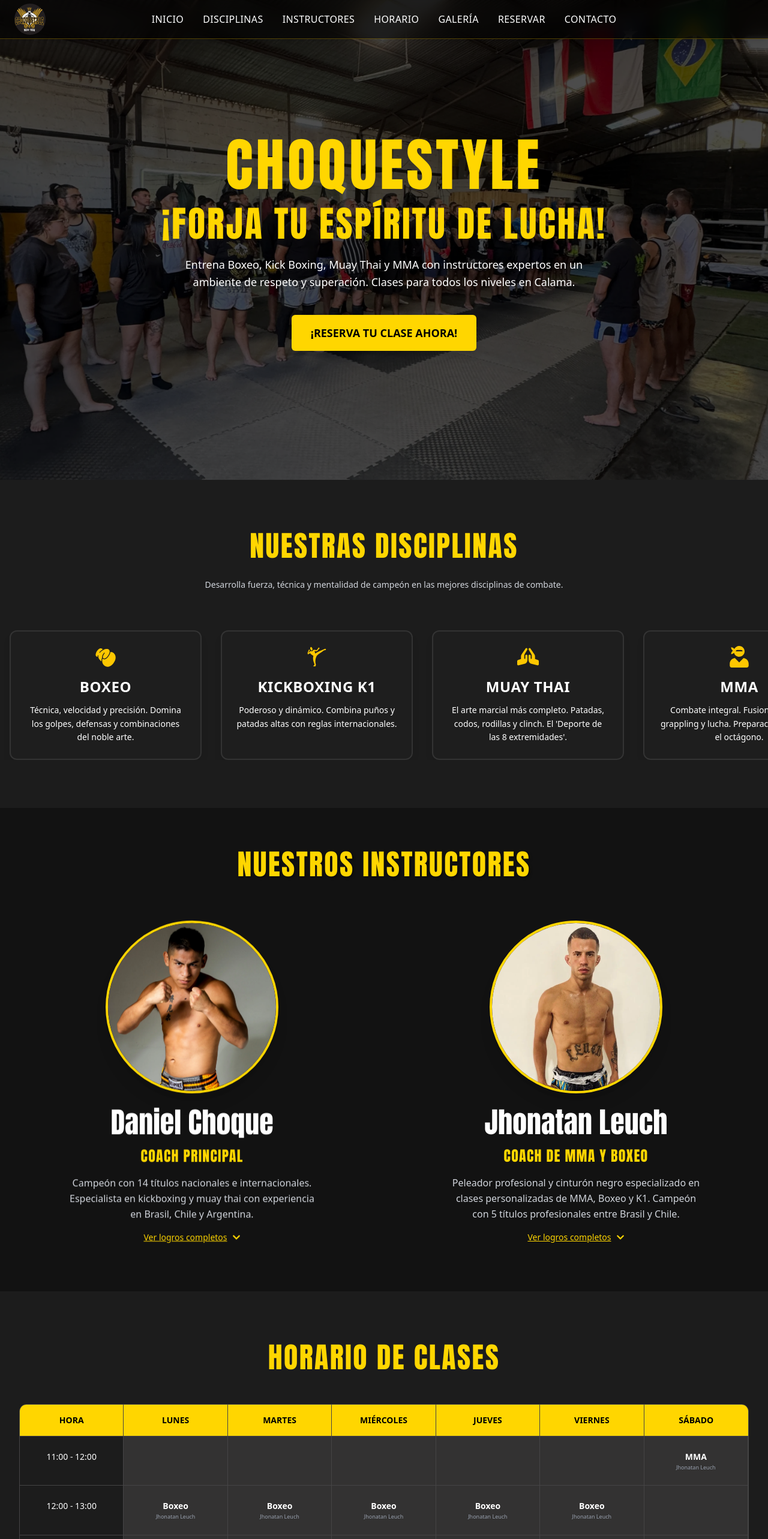
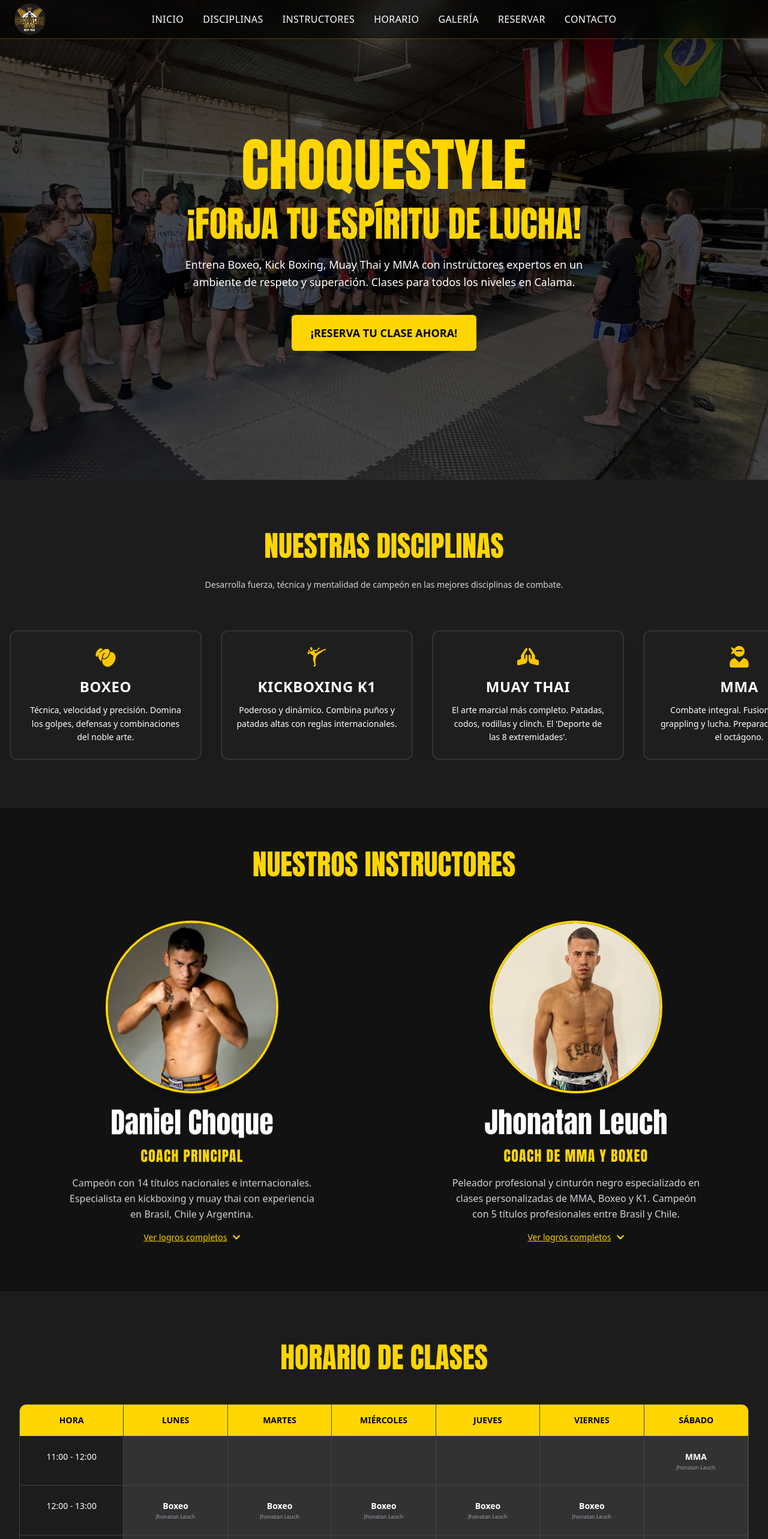
Before and after one commit to benjamon19/Choquestyle-landingpage, a React (Vite) app: page / in a window 1280 px wide. Shown: the top 2566 px of the page at 60% size. Built offline with nearby package versions, Linux system fonts and the light colour scheme; a web font is replaced by a local one.

Commit message:
v1.3.8 - Path
Último versión final, cambios menores en separación de texto en títulos y se añadió la clausula de la contraseña por defecto.

```diff
--- a/src/sections/ContactSection/ContactSection.jsx
+++ b/src/sections/ContactSection/ContactSection.jsx
@@ -18,7 +18,6 @@
             className="text-4xl md:text-5xl uppercase leading-tight mb-16 font-bold tracking-wide"
             style={{
               fontFamily: "'Anton SC', 'Impact', 'Arial Black', sans-serif",
-              letterSpacing: '0.05em',
               color: '#FFD600',
             }}
           >
--- a/src/sections/DisciplinesSection/DisciplinesSection.jsx
+++ b/src/sections/DisciplinesSection/DisciplinesSection.jsx
@@ -51,7 +51,6 @@
           className="text-4xl md:text-5xl text-[#FFD600] uppercase leading-tight text-center mb-6 font-bold"
           style={{
           fontFamily: "'Anton SC', 'Impact', 'Arial Black', sans-serif",
-          letterSpacing: '0.05em'
           }}
         >
           {sectionContent.title}
--- a/src/sections/GallerySection/GallerySection.jsx
+++ b/src/sections/GallerySection/GallerySection.jsx
@@ -47,7 +47,6 @@
           className="text-4xl md:text-5xl uppercase leading-tight mb-6 font-bold tracking-wide"
           style={{
             fontFamily: "'Anton SC', 'Impact', 'Arial Black', sans-serif",
-            letterSpacing: '0.05em',
             color: '#FFD600',
           }}
         >
--- a/src/sections/HeroSection/HeroContent.jsx
+++ b/src/sections/HeroSection/HeroContent.jsx
@@ -13,7 +13,6 @@
         }`}
         style={{
           fontFamily: "'Anton SC', 'Impact', 'Arial Black', sans-serif",
-          letterSpacing: '0.05em'
         }}
       >
         {mainTitle}
@@ -25,7 +24,6 @@
         }`}
         style={{
           fontFamily: "'Anton SC', 'Impact', 'Arial Black', sans-serif",
-          letterSpacing: '0.05em'
         }}
       >
         {subTitle}
--- a/src/sections/InstructorsSection/InstructorImageShowcase.jsx
+++ b/src/sections/InstructorsSection/InstructorImageShowcase.jsx
@@ -45,8 +45,6 @@
           className="text-4xl md:text-5xl uppercase leading-tight text-center mb-16 font-bold"
           style={{
             fontFamily: "'Anton SC', 'Impact', 'Arial Black', sans-serif",
-            letterSpacing: "0.05em",
-            textShadow: "2px 2px 4px rgba(0, 0, 0, 0.5)",
             color: "#FFD600",
           }}
         >
--- a/src/sections/ReservationSection/ReservationComponents.jsx
+++ b/src/sections/ReservationSection/ReservationComponents.jsx
@@ -7,7 +7,6 @@
     className="text-4xl md:text-5xl uppercase leading-tight mb-6 font-bold tracking-wide"
     style={{
       fontFamily: "'Anton SC', 'Impact', 'Arial Black', sans-serif",
-      letterSpacing: '0.05em',
       color: '#FFD600',
     }}
   >
@@ -85,12 +84,12 @@
 );
 
 // Componente para el botón principal
-export const ReservationButton = ({ onReservation, buttonText, buttonSubtext }) => (
+export const ReservationButton = ({ onReservation, buttonText, buttonSubtext, defaultKey }) => (
   <div>
     <button
       onClick={onReservation}
       className="w-full bg-[#FFD600] text-black px-4 py-3 sm:px-6 sm:py-3 md:px-8 md:py-4 rounded-md font-bold text-sm sm:text-base md:text-lg uppercase tracking-wide
-        transition-all duration-300 transform cursor-pointer shadow-lg
+         transition-all duration-300 transform cursor-pointer shadow-lg
         hover:bg-[#ffeb3b] hover:scale-105 hover:shadow-xl
         active:bg-[#ffeb3b] active:scale-105 active:shadow-xl
         focus:bg-[#ffeb3b] focus:scale-105 focus:shadow-xl"
@@ -103,5 +102,8 @@
     <p className="text-gray-300 text-xs mt-4">
       {buttonSubtext}
     </p>
+    <p className="text-gray-300 text-xs mt-2">
+      {defaultKey}
+    </p>
   </div>
 );
--- a/src/sections/ReservationSection/ReservationSection.jsx
+++ b/src/sections/ReservationSection/ReservationSection.jsx
@@ -61,6 +61,7 @@
             onReservation={handleReservation}
             buttonText={texts.buttonText}
             buttonSubtext={texts.buttonSubtext}
+            defaultKey={texts.defaultKey}
           />
         </div>
       </div>
--- a/src/sections/ReservationSection/reservationData.js
+++ b/src/sections/ReservationSection/reservationData.js
@@ -53,5 +53,6 @@
   },
   rulesTitle: "Reglas para la Clase de Prueba",
   buttonText: "¿A qué esperas?",
-  buttonSubtext: "Al hacer clic serás redirigido a nuestro sistema de reservas"
+  buttonSubtext: "Al hacer clic serás redirigido al sistema de reservas.",
+  defaultKey: "La clave por defecto es: choquestyle"
 };
--- a/src/sections/ScheduleSection/ScheduleContent.jsx
+++ b/src/sections/ScheduleSection/ScheduleContent.jsx
@@ -9,7 +9,6 @@
           className="text-4xl md:text-5xl text-[#FFD600] uppercase leading-tight text-center mb-6 font-bold"
           style={{
             fontFamily: "'Anton SC', 'Impact', 'Arial Black', sans-serif",
-            letterSpacing: '0.05em'
           }}
         >
           HORARIO DE CLASES
```
